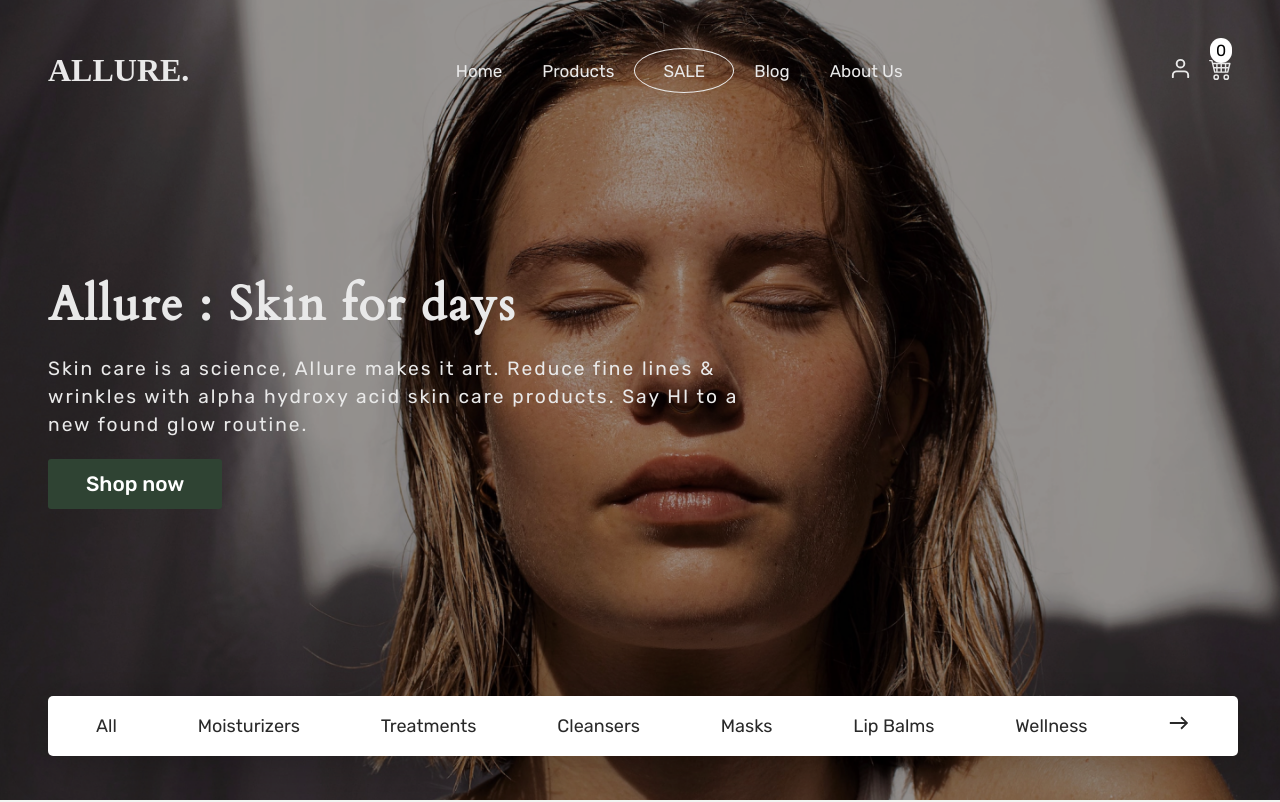
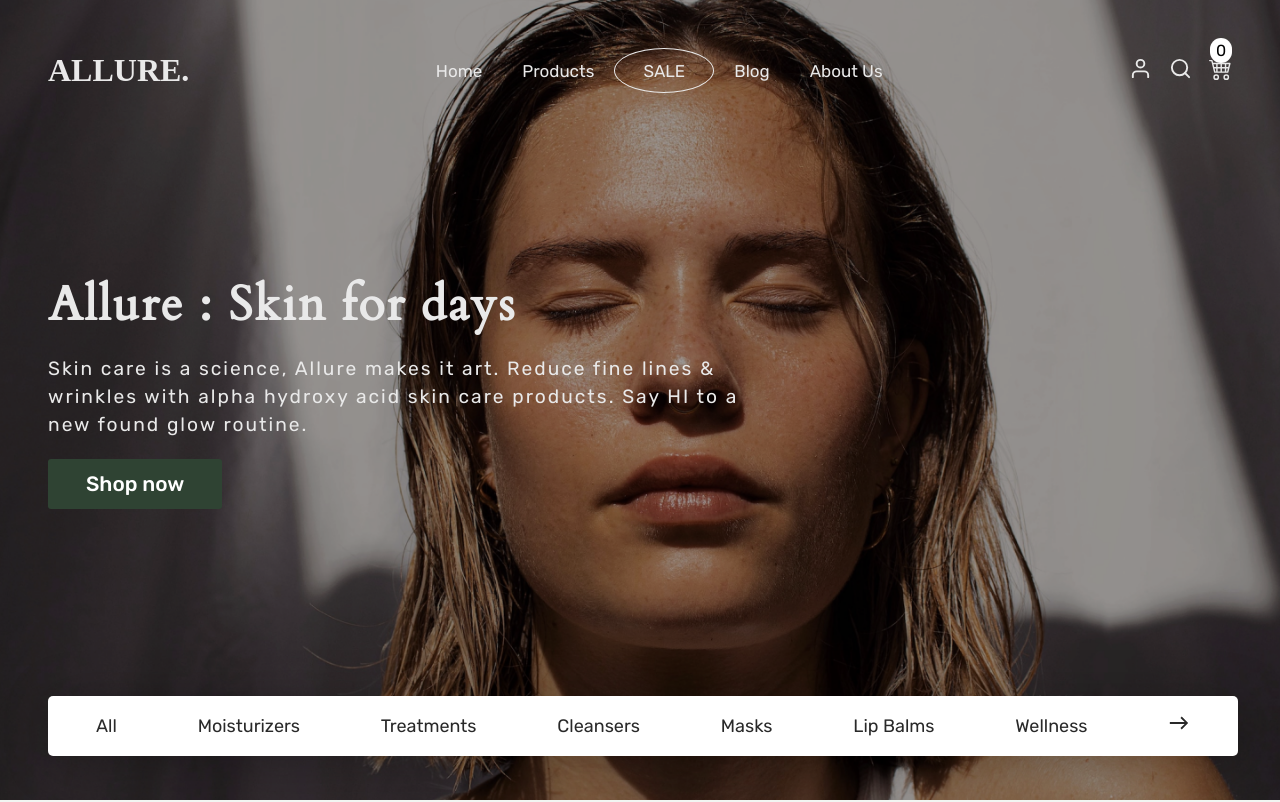
Before and after one commit to Kel-VinTech/Allure-ecommerce, a React (Vite) app: page / in a window 1280 px wide. Shown: the top 802 px of the page. Built offline with nearby package versions, Linux system fonts and the light colour scheme.

Commit message:
made changes

```diff
--- a/src/components/NavBar/index.jsx
+++ b/src/components/NavBar/index.jsx
@@ -2,7 +2,7 @@ import "/src/scss/Nav.scss";
 import Logo from "../Logo";
 import { NavLink ,useLocation} from "react-router-dom";
 import { MdSearch,MdMenu, MdPerson,MdClose } from "react-icons/md";
-import {FiUser }from "react-icons/fi"
+import {FiUser,FiSearch }from "react-icons/fi"
 import { useState } from "react";
 import { useSelector } from "react-redux";
 import {BsCart4}from "react-icons/bs"
@@ -87,7 +87,9 @@ const NavBar =() => {
                     <FiUser/>
                     </NavLink>
 
-
+                    <NavLink  style={NavColor} to="#">
+                    <FiSearch />
+                    </NavLink>
                     <NavLink className="cart" style={NavColor} to="/">
                         <BsCart4/><span style={cartBg} className="cart_items">{totalQuantity}</span>
                     </NavLink>
```
